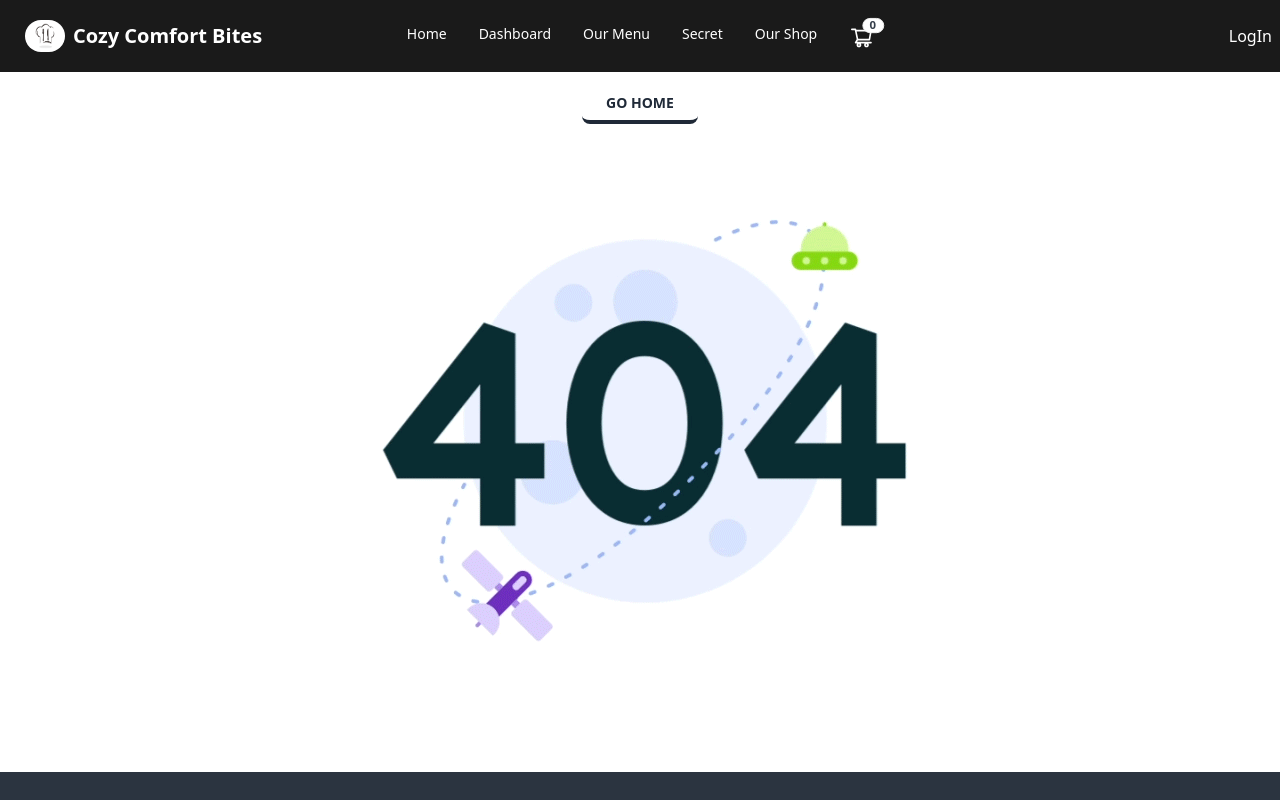
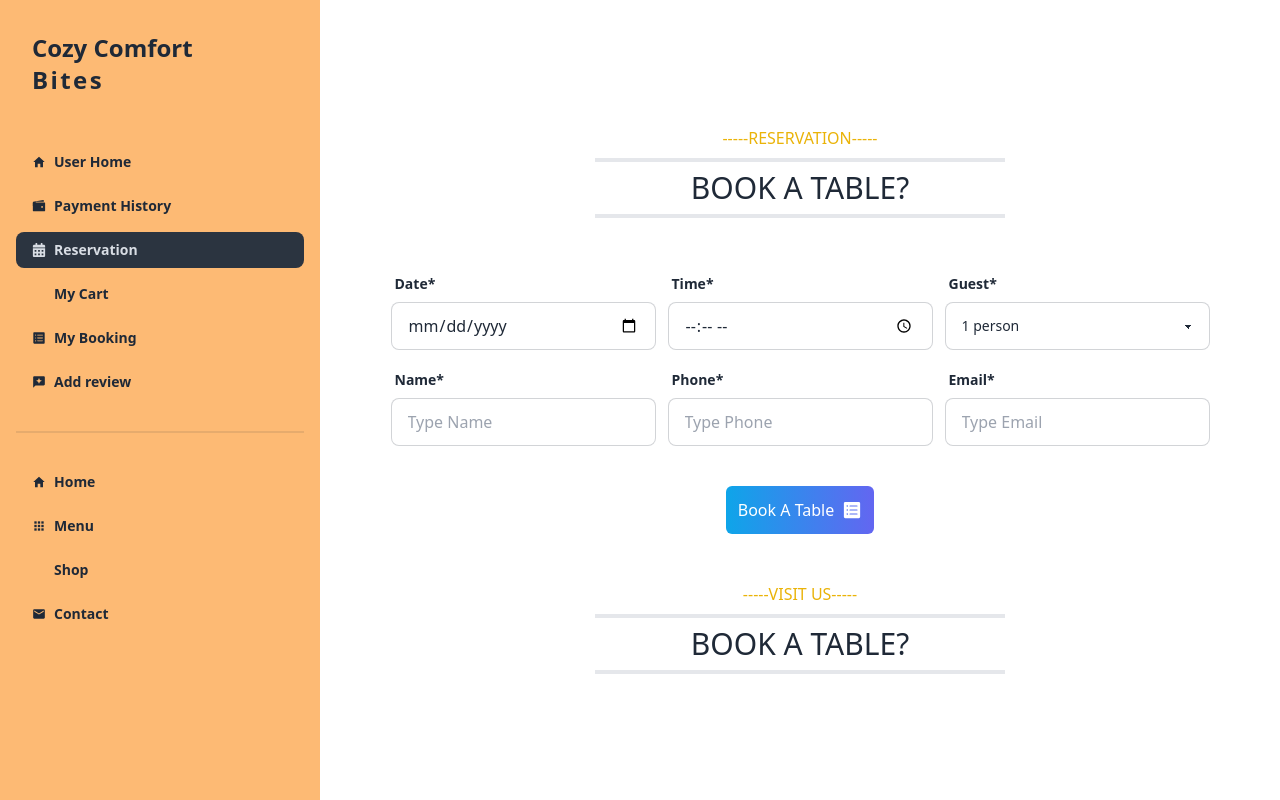
Before and after one commit to SumiAkter2/cozy-comfort-bites-clientsite, a React (Vite) app: page /dashboard/reservation in a window 1280 px wide. Shown: the top 800 px of the page. Built offline with nearby package versions, Linux system fonts and the light colour scheme; no server answers; some icons are missing.

Commit message:
added reservation

```diff
--- a/src/Components/Home/Category.jsx
+++ b/src/Components/Home/Category.jsx
@@ -12,7 +12,7 @@ import HeadingTitle from "../Shared/HeadingTitle";
 
 const Category = () => {
   return (
-    <div className="max-w-5xl mx-auto">
+    <div className="max-w-5xl mx-auto my-24">
       <HeadingTitle heading={"order online"} subtitle={"from 10AM to 10PM "} />
       <Swiper
         slidesPerView={4}
@@ -20,39 +20,38 @@ const Category = () => {
         centeredSlides={true}
         pagination={{
           clickable: true,
-          marginTop: "10px",
         }}
         modules={[Pagination]}
-        className=" m-12 p-12"
+        className=" m-12 p-12 "
       >
         <SwiperSlide>
           <img src={slider1} alt="slider-img" />
-          <h3 className="md:text-4xl text-2xl font-semibold uppercase text-center -mt-16 text-white">
+          <h3 className="md:text-4xl text-2xl  uppercase text-center -mt-16 text-white font-bold">
             Salad
           </h3>
         </SwiperSlide>
         <SwiperSlide>
           <img src={slider2} alt="slider-img" />
-          <h3 className="md:text-4xl text-2xl uppercase text-center -mt-16  text-white">
+          <h3 className="md:text-4xl text-2xl uppercase text-center -mt-16 font-bold text-white">
             Pizzas
           </h3>
         </SwiperSlide>
         <SwiperSlide>
           <img src={slider3} alt="slider-img" />
-          <h3 className="md:text-4xl text-2xl uppercase text-center -mt-16  text-white">
+          <h3 className="md:text-4xl text-2xl uppercase text-center -mt-16 font-bold text-white">
             Soups
           </h3>
         </SwiperSlide>
         <SwiperSlide>
           <img src={slider4} alt="slider-img" />
-          <h3 className="md:text-4xl text-2xl uppercase text-center -mt-16 text-white">
+          <h3 className="md:text-4xl text-2xl uppercase text-center -mt-16 text-white font-bold">
             Desserts
           </h3>
         </SwiperSlide>
 
-        <SwiperSlide>
+        <SwiperSlide className="mb-24">
           <img src={slider5} alt="slider-img" />
-          <h3 className="md:text-4xl text-2xl uppercase text-center -mt-16 text-white">
+          <h3 className="md:text-4xl text-2xl uppercase text-center -mt-16 text-white font-bold">
             Salads
           </h3>
         </SwiperSlide>
--- /dev/null
+++ b/src/Pages/Dashboard/AddReview/AddReview.jsx
@@ -0,0 +1,69 @@
+import { Helmet } from "react-helmet-async";
+import { IoRocket } from "react-icons/io5";
+
+const AddReview = () => {
+  return (
+    <div className="w-full">
+      <Helmet>
+        <title>Cozy Comfort | Add Review</title>
+      </Helmet>
+
+      <div className="mx-auto text-center uppercase my-8  w-1/2">
+        <p className="text-yellow-500 ">-----Sharing is Caring-----</p>
+        <h2 className="md:text-3xl text-2xl mt-2 border-y-4 py-2">
+          Give A Review?
+        </h2>
+      </div>
+
+      <h1 className="lg:text-5xl text-2xl text-center font-bold">Rate Us</h1>
+
+      <form className="my-6 w-1/2 mx-auto">
+        <div className="form-control ">
+          <label className="label">
+            <span className="label-text text-xl">
+              Which recipe you liked most?
+            </span>
+          </label>
+          <input
+            type="text "
+            placeholder="Type here"
+            className="input input-bordered  "
+          />
+        </div>
+        <div className="form-control w-full">
+          <label className="label">
+            <span className="label-text text-xl">
+              Do you have any suggestion for us?
+            </span>
+          </label>
+          <input
+            type="text"
+            placeholder="Type here"
+            className="input input-bordered w-full "
+          />
+        </div>
+        <div className="form-control w-full">
+          <label className="label">
+            <span className="label-text text-xl">
+              kindly express your care in a short way.
+            </span>
+          </label>
+          <textarea
+            type="text"
+            placeholder="Type here"
+            className="textarea textarea-bordered w-full "
+          />
+        </div>
+
+        <button
+          type="submit"
+          className=" bg-gradient-to-r from-sky-500 to-indigo-500 flex justify-center items-center p-3 my-4 rounded-md text-white"
+        >
+          Send Review <IoRocket className="ml-2"  size="20px"/>
+        </button>
+      </form>
+    </div>
+  );
+};
+
+export default AddReview;
--- /dev/null
+++ b/src/Pages/Dashboard/MyBooking/MyBooking.jsx
@@ -0,0 +1,9 @@
+const MyBooking = () => {
+  return (
+    <div>
+      <h1>My Booking</h1>
+    </div>
+  );
+};
+
+export default MyBooking;
--- a/src/Pages/Dashboard/PaymentHistory/Payment.jsx
+++ b/src/Pages/Dashboard/PaymentHistory/Payment.jsx
@@ -1,7 +1,7 @@
 const Payment = () => {
   return (
     <div>
-      <h1>payment</h1>
+      <h1>Payment</h1>
     </div>
   );
 };
--- /dev/null
+++ b/src/Pages/Dashboard/Reservation/Reservation.jsx
@@ -0,0 +1,103 @@
+import { IoIosListBox } from "react-icons/io";
+const Reservation = () => {
+  return (
+    <div>
+      <div className="mx-auto text-center uppercase my-8  w-1/2">
+        <p className="text-yellow-500 ">-----Reservation-----</p>
+        <h2 className="md:text-3xl text-2xl mt-2 border-y-4 py-2">
+          Book A Table?
+        </h2>
+      </div>
+      {/* booking form */}
+
+      <form>
+        <div className="grid grid-cols-3 gap-3 mt-12">
+          <div className="form-control w-full max-w-xs">
+            <label className="label">
+              <span className="label-text font-bold">Date*</span>
+            </label>
+            <input
+              type="date"
+              placeholder="Type here"
+              className="input input-bordered w-full max-w-xs"
+            />
+          </div>
+          <div className="form-control w-full max-w-xs">
+            <label className="label">
+              <span className="label-text font-bold">Time*</span>
+            </label>
+            <input
+              type="time"
+              placeholder="Type here"
+              className="input input-bordered w-full max-w-xs"
+            />
+          </div>
+          <div className="form-control w-full max-w-xs">
+            <label className="label">
+              <span className="label-text font-bold">Guest*</span>
+            </label>
+            <select className="select select-bordered">
+              <option disabled selected>
+                1 person
+              </option>
+              <option>2 persons</option>
+              <option>3 persons</option>
+              <option>4 persons</option>
+              <option>5 persons</option>
+              <option>6 persons</option>
+            </select>
+          </div>
+
+          <div className="form-control w-full max-w-xs">
+            <label className="label">
+              <span className="label-text font-bold">Name*</span>
+            </label>
+            <input
+              type="text"
+              placeholder="Type Name"
+              className="input input-bordered w-full max-w-xs"
+            />
+          </div>
+          <div className="form-control w-full max-w-xs">
+            <label className="label">
+              <span className="label-text font-bold">Phone*</span>
+            </label>
+            <input
+              type="text"
+              placeholder="Type Phone"
+              className="input input-bordered w-full max-w-xs"
+            />
+          </div>
+          <div className="form-control w-full max-w-xs">
+            <label className="label">
+              <span className="label-text font-bold">Email*</span>
+            </label>
+            <input
+              type="text"
+              placeholder="Type Email"
+              className="input input-bordered w-full max-w-xs"
+            />
+          </div>
+        </div>
+
+        <div className="flex justify-center items-center my-6">
+          <button
+            type="submit"
+            className=" bg-gradient-to-r from-sky-500 to-indigo-500 flex justify-center items-center p-3 my-4 rounded-md text-white"
+          >
+            Book A Table <IoIosListBox className="ml-2" size="20px" />
+          </button>
+        </div>
+      </form>
+
+      <div className="mx-auto text-center uppercase my-8  w-1/2">
+        <p className="text-yellow-500 ">-----Visit Us-----</p>
+        <h2 className="md:text-3xl text-2xl mt-2 border-y-4 py-2">
+          Book A Table?
+        </h2>
+      </div>
+    </div>
+  );
+};
+
+export default Reservation;
--- /dev/null
+++ b/src/Pages/Dashboard/UserHome/UserHome.jsx
@@ -0,0 +1,9 @@
+const UserHome = () => {
+  return (
+    <div>
+      <h1>User Home</h1>
+    </div>
+  );
+};
+
+export default UserHome;
--- a/src/layout/Dashboard.jsx
+++ b/src/layout/Dashboard.jsx
@@ -65,7 +65,7 @@ const Dashboard = () => {
             </NavLink>
           </li>
           <li>
-            <NavLink to="/dashboard/review">
+            <NavLink to="/dashboard/addreview">
               <MdReviews /> Add review
             </NavLink>
           </li>
```
Also changed, not shown: src/Routes/Routes.jsx (+25 -0 lines).
